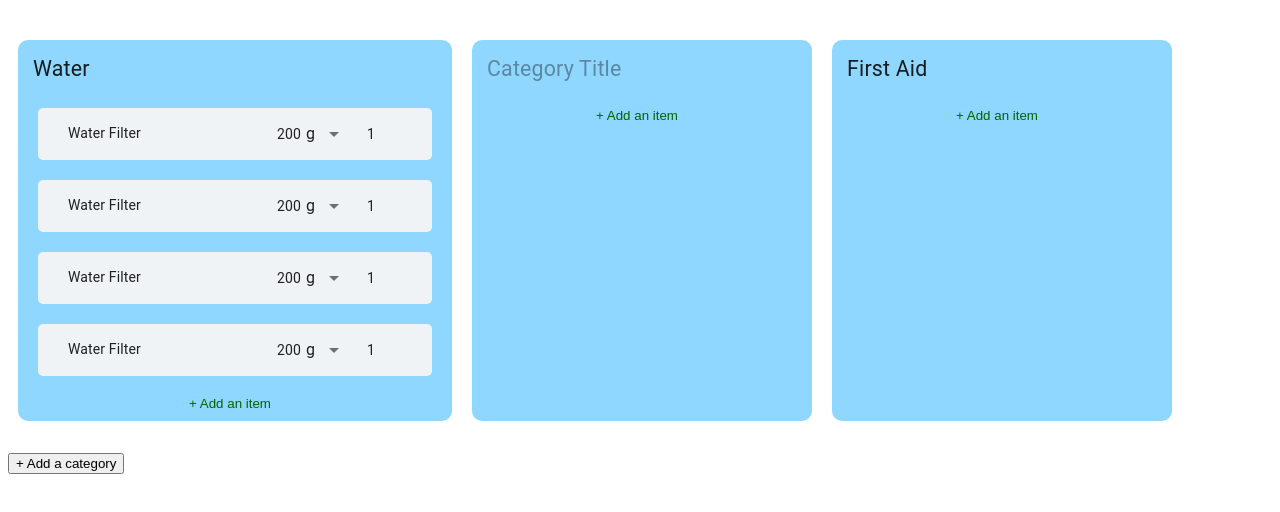
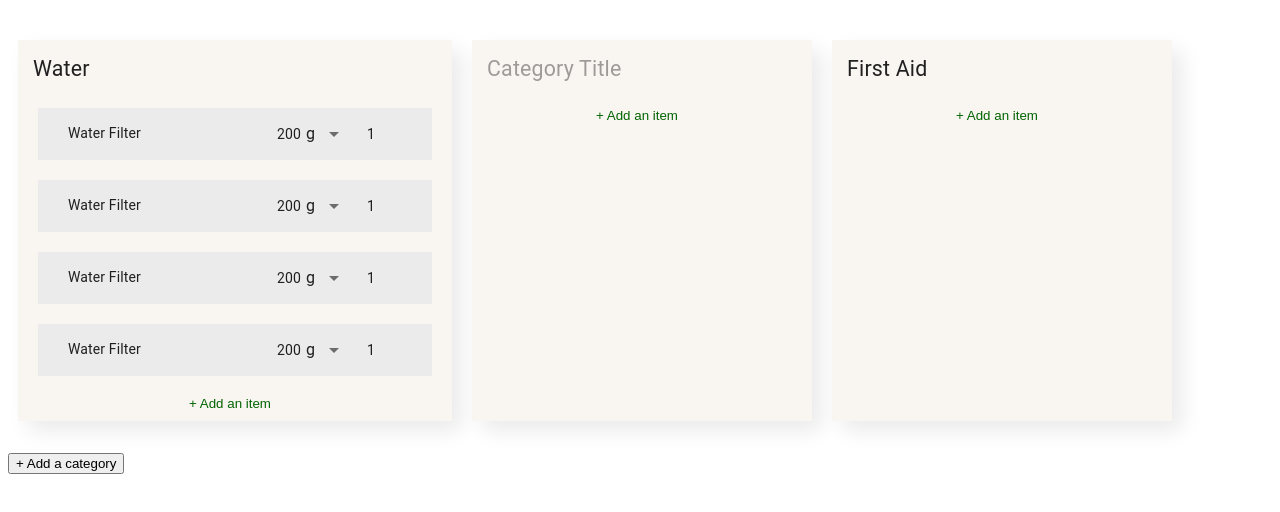
Before and after one commit to mitchHartigan/trekkr, a React (Create React App) app: page / in a window 1280 px wide. Shown: the top 512 px of the page. Built offline with nearby package versions, Linux system fonts and the light colour scheme.

Commit message:
style: color rework to gray theme

```diff
--- a/src/pack/Category/Category.elem.js
+++ b/src/pack/Category/Category.elem.js
@@ -2,7 +2,7 @@ import styled from "styled-components";
 
 export const CategoryContainer = styled.div`
   background-color: ${(props) =>
-    props.isDraggingOver ? "#5CC3FF" : "#90D7FF"};
+    props.isDraggingOver ? "#E9F2CF " : "#F9F5F1"};
   transition: background-color 0.3s ease;
   display: flex;
   justify-content: flex-start;
@@ -11,8 +11,9 @@ export const CategoryContainer = styled.div`
   margin: 4vh 10px 4vh 10px;
   min-width: 25vw;
   max-height: 60vh;
-  border-radius: 10px;
+  border-radius: 0px;
   overflow-y: scroll;
+  box-shadow: 10px 10px 20px #ebebeb;
   ::-webkit-scrollbar {
     display: none;
   }
--- a/src/pack/Item/Item.elem.js
+++ b/src/pack/Item/Item.elem.js
@@ -3,12 +3,11 @@ import styled from "styled-components";
 export const ItemContainer = styled.div`
   padding: 10px;
   margin: 10px;
-  border-radius: 5px;
   padding-left: 30px;
   display: flex;
   flex-direction: row;
   justify-content: space-between;
-  background-color: ${(props) => (props.isDragging ? "white" : "#F0F3F5")};
+  background-color: ${(props) => (props.isDragging ? "white" : "#EBEBEB")};
   box-shadow: ${(props) => (props.isDragging ? "1px 2px 10px grey" : "none")};
   transition: background-color 0.3s ease-out;
 `;
```
